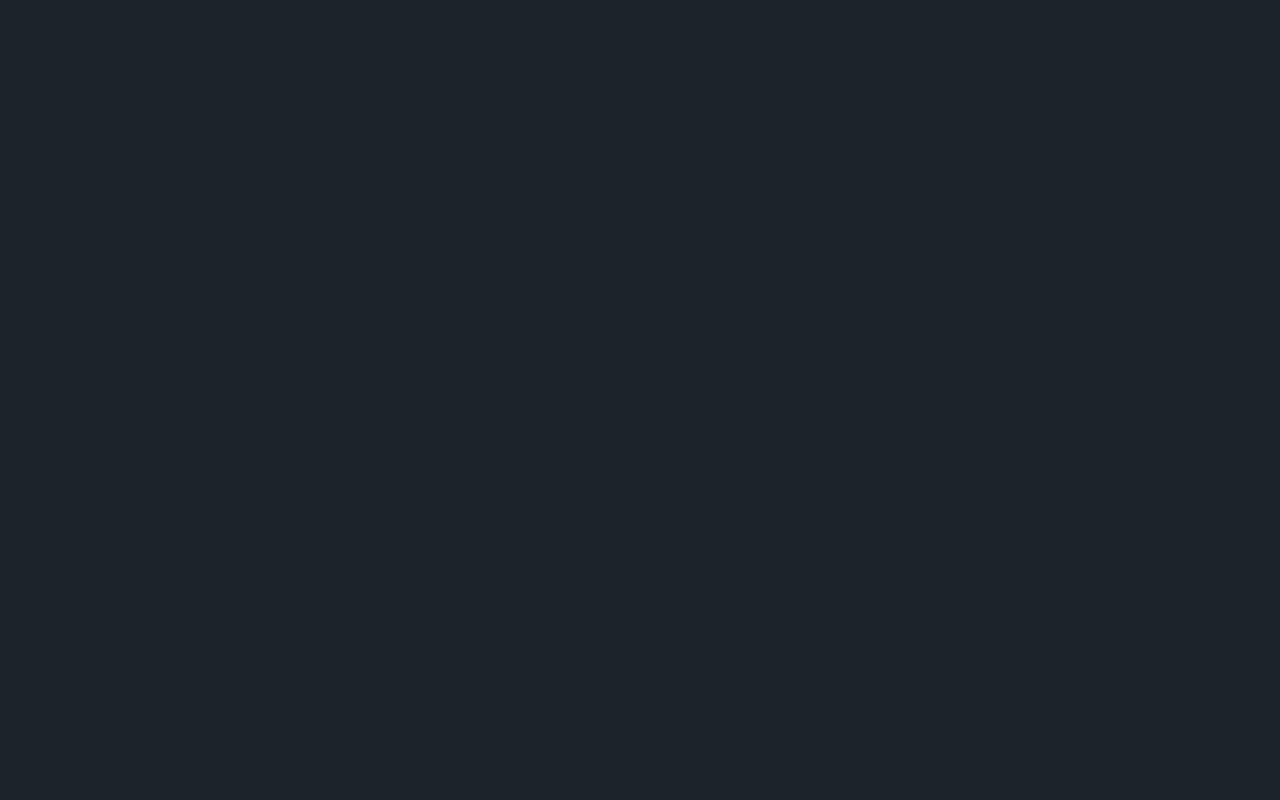
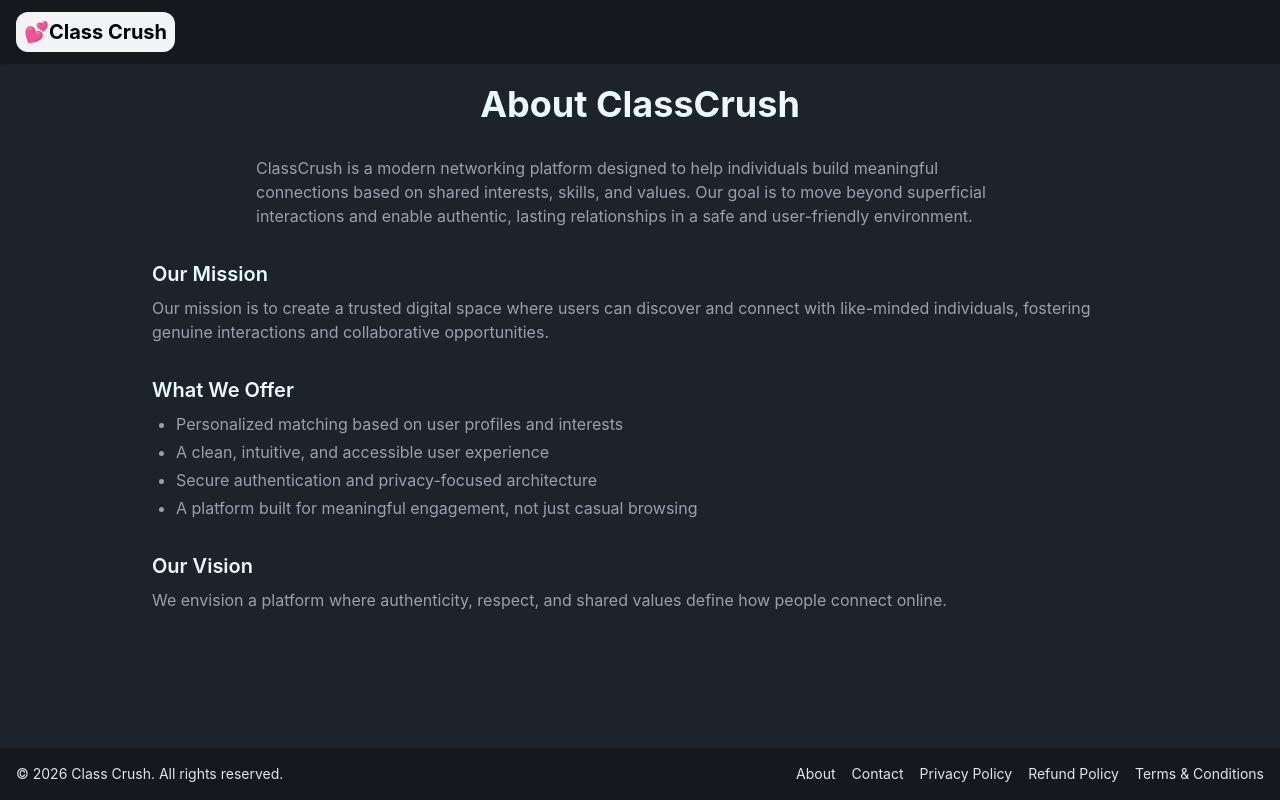
Before and after one commit to sachindxdev/classcrush-frontend, a React (Vite) app: page /about in a window 1280 px wide. Before the commit this address had no page. Built offline with nearby package versions, Linux system fonts and the light colour scheme; no server answers.

Commit message:
Add Required Pages in Footer.

```diff
--- a/src/App.jsx
+++ b/src/App.jsx
@@ -8,6 +8,11 @@ import Feed from "./components/Feed";
 import Connections from "./components/Connections";
 import Requests from "./components/Requests";
 import Verify from "./components/Verify";
+import About from "./pages/About";
+import Contact from "./pages/Contact";
+import PrivacyPolicy from "./pages/PrivacyPolicy";
+import RefundPolicy from "./pages/RefundPolicy";
+import TermsConditions from "./pages/TermsConditions";
 
 function App() {
   return (
@@ -22,6 +27,14 @@ function App() {
               <Route path="/connections" element={<Connections />} />
               <Route path="/requests" element={<Requests />} />
               <Route path="/verify" element={<Verify />} />
+              <Route path="/about" element={<About />} />
+              <Route path="/contact" element={<Contact />} />
+              <Route path="/privacy-policy" element={<PrivacyPolicy />} />
+              <Route path="/refund-policy" element={<RefundPolicy />} />
+              <Route
+                path="/terms-and-conditions"
+                element={<TermsConditions />}
+              />
             </Route>
           </Routes>
         </BrowserRouter>
--- a/src/components/Footer.jsx
+++ b/src/components/Footer.jsx
@@ -1,49 +1,45 @@
 import React from "react";
+import { Link } from "react-router";
 
 const Footer = () => {
   return (
-    <footer className="footer sm:footer-horizontal bg-base-200 text-neutral-content items-center p-4">
-      <aside className="grid-flow-col items-center">
-        <p>
-          Copyright © {new Date().getFullYear()} Class Crush - All right
-          reserved
+    <footer className="bg-base-300 text-neutral-content p-4">
+      <div className="flex flex-col md:flex-row items-center justify-between gap-4 mx-auto">
+        <p className="text-sm text-center md:text-left">
+          © {new Date().getFullYear()} Class Crush. All rights reserved.
         </p>
-      </aside>
-      <nav className="grid-flow-col gap-4 md:place-self-center md:justify-self-end">
-        <a>
-          <svg
-            xmlns="http://www.w3.org/2000/svg"
-            width="24"
-            height="24"
-            viewBox="0 0 24 24"
-            className="fill-current"
+
+        <div className="flex flex-wrap justify-center gap-4 text-sm">
+          <Link to="/about" className="hover:underline hover:text-white">
+            About
+          </Link>
+
+          <Link to="/contact" className="hover:underline hover:text-white">
+            Contact
+          </Link>
+
+          <Link
+            to="/privacy-policy"
+            className="hover:underline hover:text-white"
           >
-            <path d="M24 4.557c-.883.392-1.832.656-2.828.775 1.017-.609 1.798-1.574 2.165-2.724-.951.564-2.005.974-3.127 1.195-.897-.957-2.178-1.555-3.594-1.555-3.179 0-5.515 2.966-4.797 6.045-4.091-.205-7.719-2.165-10.148-5.144-1.29 2.213-.669 5.108 1.523 6.574-.806-.026-1.566-.247-2.229-.616-.054 2.281 1.581 4.415 3.949 4.89-.693.188-1.452.232-2.224.084.626 1.956 2.444 3.379 4.6 3.419-2.07 1.623-4.678 2.348-7.29 2.04 2.179 1.397 4.768 2.212 7.548 2.212 9.142 0 14.307-7.721 13.995-14.646.962-.695 1.797-1.562 2.457-2.549z"></path>
-          </svg>
-        </a>
-        <a>
-          <svg
-            xmlns="http://www.w3.org/2000/svg"
-            width="24"
-            height="24"
-            viewBox="0 0 24 24"
-            className="fill-current"
+            Privacy Policy
+          </Link>
+
+          <Link
+            to="/refund-policy"
+            className="hover:underline hover:text-white"
           >
-            <path d="M19.615 3.184c-3.604-.246-11.631-.245-15.23 0-3.897.266-4.356 2.62-4.385 8.816.029 6.185.484 8.549 4.385 8.816 3.6.245 11.626.246 15.23 0 3.897-.266 4.356-2.62 4.385-8.816-.029-6.185-.484-8.549-4.385-8.816zm-10.615 12.816v-8l8 3.993-8 4.007z"></path>
-          </svg>
-        </a>
-        <a>
-          <svg
-            xmlns="http://www.w3.org/2000/svg"
-            width="24"
-            height="24"
-            viewBox="0 0 24 24"
-            className="fill-current"
+            Refund Policy
+          </Link>
+
+          <Link
+            to="/terms-and-conditions"
+            className="hover:underline hover:text-white"
           >
-            <path d="M9 8h-3v4h3v12h5v-12h3.642l.358-4h-4v-1.667c0-.955.192-1.333 1.115-1.333h2.885v-5h-3.808c-3.596 0-5.192 1.583-5.192 4.615v3.385z"></path>
-          </svg>
-        </a>
-      </nav>
+            Terms & Conditions
+          </Link>
+        </div>
+      </div>
     </footer>
   );
 };
--- /dev/null
+++ b/src/pages/About.jsx
@@ -0,0 +1,49 @@
+const About = () => {
+  return (
+    <div className="bg-base-100 py-5">
+      <div className="max-w-5xl mx-auto px-6 space-y-8">
+        <h1 className="text-4xl font-bold text-center">About ClassCrush</h1>
+
+        <p className="text-gray-400 max-w-3xl mx-auto">
+          ClassCrush is a modern networking platform designed to help
+          individuals build meaningful connections based on shared interests,
+          skills, and values. Our goal is to move beyond superficial
+          interactions and enable authentic, lasting relationships in a safe and
+          user-friendly environment.
+        </p>
+
+        <section>
+          <h2 className="text-xl font-semibold mb-2">Our Mission</h2>
+          <p className="text-gray-400">
+            Our mission is to create a trusted digital space where users can
+            discover and connect with like-minded individuals, fostering genuine
+            interactions and collaborative opportunities.
+          </p>
+        </section>
+
+        <section>
+          <h2 className="text-xl font-semibold mb-2">What We Offer</h2>
+          <ul className="list-disc pl-6 text-gray-400 space-y-1">
+            <li>Personalized matching based on user profiles and interests</li>
+            <li>A clean, intuitive, and accessible user experience</li>
+            <li>Secure authentication and privacy-focused architecture</li>
+            <li>
+              A platform built for meaningful engagement, not just casual
+              browsing
+            </li>
+          </ul>
+        </section>
+
+        <section>
+          <h2 className="text-xl font-semibold mb-2">Our Vision</h2>
+          <p className="text-gray-400">
+            We envision a platform where authenticity, respect, and shared
+            values define how people connect online.
+          </p>
+        </section>
+      </div>
+    </div>
+  );
+};
+
+export default About;
--- /dev/null
+++ b/src/pages/Contact.jsx
@@ -0,0 +1,34 @@
+const Contact = () => {
+  return (
+    <div className="bg-base-100 py-10">
+      <div className="max-w-4xl mx-auto px-6 space-y-8">
+        <h1 className="text-4xl font-bold text-center">Contact Us</h1>
+
+        <p className="text-gray-400 text-center">
+          For inquiries, support requests, or feedback, please reach out to us
+          using the details below.
+        </p>
+
+        <div className="bg-base-100 p-6 rounded-xl shadow space-y-3">
+          <p>
+            <strong>Email:</strong> support@classcrush.online
+          </p>
+          <p>
+            <strong>Support Hours:</strong> Monday to Saturday, 9:00 AM - 6:00
+            PM
+          </p>
+          <p>
+            <strong>Response Time:</strong> We aim to respond within 24 hours
+          </p>
+        </div>
+
+        <p className="text-gray-400">
+          We value your feedback and continuously strive to improve our platform
+          based on user experience and suggestions.
+        </p>
+      </div>
+    </div>
+  );
+};
+
+export default Contact;
--- /dev/null
+++ b/src/pages/PrivacyPolicy.jsx
@@ -0,0 +1,48 @@
+const PrivacyPolicy = () => {
+  return (
+    <div className="bg-base-100 py-10">
+      <div className="max-w-5xl mx-auto px-6 space-y-6">
+        <h1 className="text-4xl font-bold">Privacy Policy</h1>
+
+        <p className="text-gray-400">
+          ClassCrush is committed to protecting your privacy. This Privacy
+          Policy explains how we collect, use, and safeguard your information.
+        </p>
+
+        <section>
+          <h2 className="font-semibold text-lg">1. Information We Collect</h2>
+          <p className="text-gray-400">
+            We may collect personal information such as your name, email
+            address, profile details, and usage data to provide and enhance our
+            services.
+          </p>
+        </section>
+
+        <section>
+          <h2 className="font-semibold text-lg">2. Use of Information</h2>
+          <p className="text-gray-400">
+            Your information is used to personalize your experience, improve
+            platform functionality, and ensure the security of our services.
+          </p>
+        </section>
+
+        <section>
+          <h2 className="font-semibold text-lg">3. Data Protection</h2>
+          <p className="text-gray-400">
+            We implement appropriate technical and organizational measures to
+            protect your personal data against unauthorized access or misuse.
+          </p>
+        </section>
+
+        <section>
+          <h2 className="font-semibold text-lg">4. Third-Party Sharing</h2>
+          <p className="text-gray-400">
+            We do not sell or rent your personal data to third parties.
+          </p>
+        </section>
+      </div>
+    </div>
+  );
+};
+
+export default PrivacyPolicy;
--- /dev/null
+++ b/src/pages/RefundPolicy.jsx
@@ -0,0 +1,39 @@
+const RefundPolicy = () => {
+  return (
+    <div className="bg-base-100 py-10">
+      <div className="max-w-5xl mx-auto px-6 space-y-6">
+        <h1 className="text-4xl font-bold">Refund & Cancellation Policy</h1>
+
+        <p className="text-gray-400">
+          ClassCrush currently offers free services. If paid features are
+          introduced, the following policies will apply.
+        </p>
+
+        <section>
+          <h2 className="font-semibold text-lg">1. Refund Eligibility</h2>
+          <p className="text-gray-400">
+            Refunds will only be issued in cases of billing errors or verified
+            technical issues.
+          </p>
+        </section>
+
+        <section>
+          <h2 className="font-semibold text-lg">2. Cancellation</h2>
+          <p className="text-gray-400">
+            Users may cancel subscriptions at any time through their account
+            settings.
+          </p>
+        </section>
+
+        <section>
+          <h2 className="font-semibold text-lg">3. Processing</h2>
+          <p className="text-gray-400">
+            Approved refunds will be processed within 5–7 business days.
+          </p>
+        </section>
+      </div>
+    </div>
+  );
+};
+
+export default RefundPolicy;
--- /dev/null
+++ b/src/pages/TermsConditions.jsx
@@ -0,0 +1,40 @@
+const TermsConditions = () => {
+  return (
+    <div className="bg-base-100 py-10">
+      <div className="max-w-5xl mx-auto px-6 space-y-6">
+        <h1 className="text-4xl font-bold">Terms & Conditions</h1>
+
+        <p className="text-gray-400">
+          By accessing or using ClassCrush, you agree to be bound by these Terms
+          and Conditions.
+        </p>
+
+        <section>
+          <h2 className="font-semibold text-lg">1. User Conduct</h2>
+          <p className="text-gray-400">
+            Users must behave respectfully and must not engage in harassment,
+            unlawful activities, or misuse of the platform.
+          </p>
+        </section>
+
+        <section>
+          <h2 className="font-semibold text-lg">2. Account Responsibility</h2>
+          <p className="text-gray-400">
+            You are responsible for maintaining the confidentiality of your
+            account credentials and all activities under your account.
+          </p>
+        </section>
+
+        <section>
+          <h2 className="font-semibold text-lg">3. Limitation of Liability</h2>
+          <p className="text-gray-400">
+            ClassCrush shall not be held liable for any indirect or
+            consequential damages arising from the use of the platform.
+          </p>
+        </section>
+      </div>
+    </div>
+  );
+};
+
+export default TermsConditions;
```
